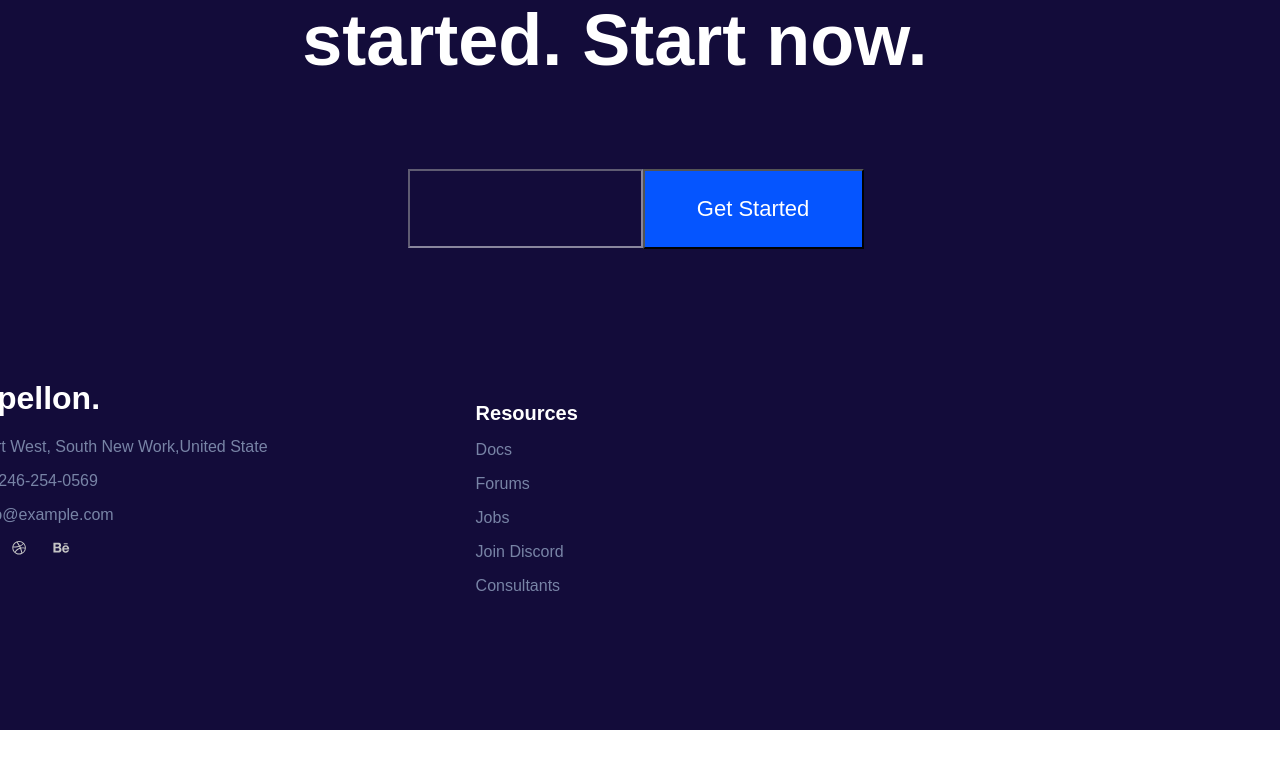
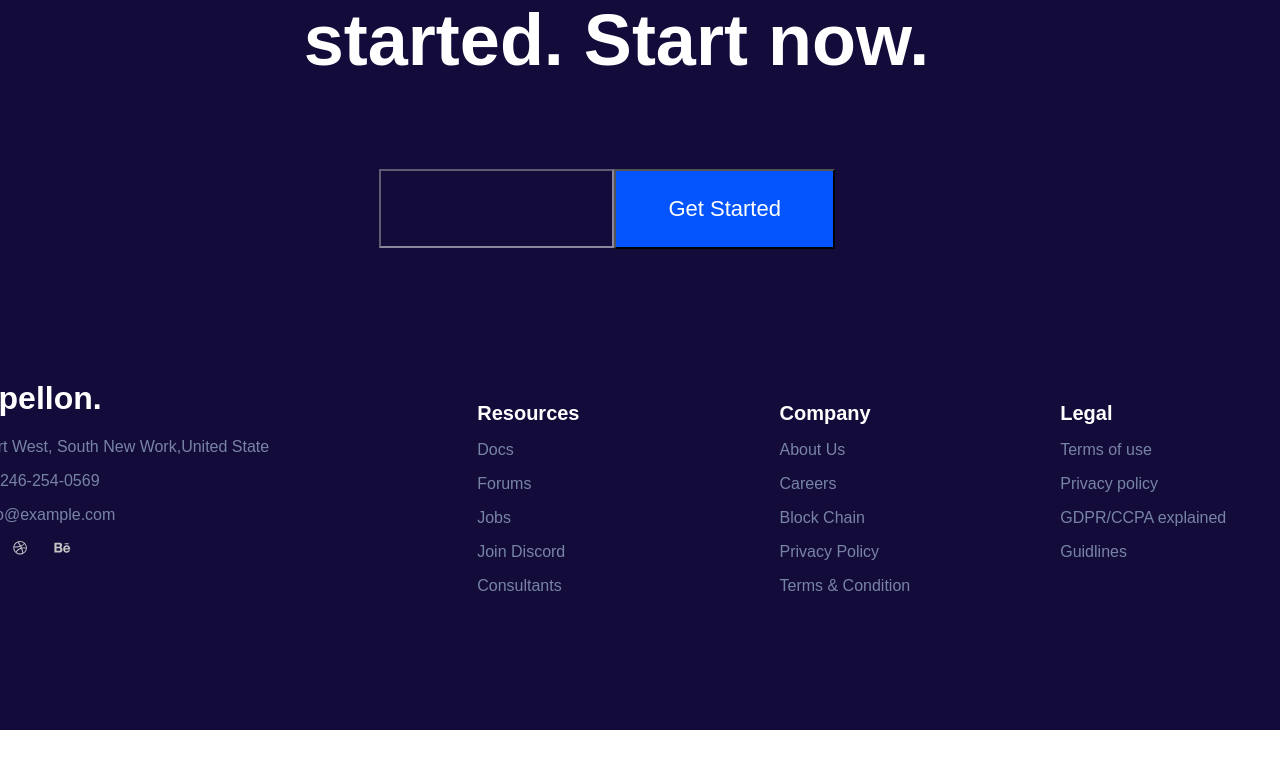
Before and after one commit to il061-rgb/work3, a plain HTML site: page index.html in a window 1280 px wide. Shown: the part 4870-5639 px from the top of the page. Drawn offline with Linux system fonts and the light colour scheme; a script that the page names is missing.

Commit message:
Конец

```diff
--- a/index.html
+++ b/index.html
@@ -322,8 +322,21 @@
                 <p>Consultants</p>
                 </div>
             </div>
-            <div></div>
-            <div></div>
+            <div class="Company">
+                <h1>Company</h1>
+                <p>About Us</p>
+                <p>Careers</p>
+                <p>Block Chain</p>
+                <p>Privacy Policy</p>
+                <p>Terms & Condition</p>
+            </div>
+            <div class="Legal">
+                <h1>Legal</h1>
+                <p>Terms of use</p>
+                <p>Privacy policy</p>
+                <p>GDPR/CCPA explained</p>
+                <p>Guidlines</p>
+            </div>
         </footer>
     </main>
 </body>
--- a/style.css
+++ b/style.css
@@ -496,12 +496,14 @@ border-radius: 30px;
     font-family: Arial, Helvetica, sans-serif;
     position: relative;
     top: 100px;
-    margin-right: -800px;
+    margin-right: -500px;
 }
 
 
 .footer-glava1 h1{
     font-size: 72px;
+    position: relative;
+    right: -300px;
 }
 
 
@@ -513,7 +515,7 @@ border-radius: 30px;
     height: 80px;
     position: relative;
     top: 400px;
-    right: -280px;
+    right: -250px;
     border: 1px;
     border-color: white;
     border-radius: 10px;
@@ -572,3 +574,44 @@ border-radius: 30px;
     color: #7884A6;
     font-size: 16px;
 }
+
+
+.Company {
+    font-family: Arial, Helvetica, sans-serif;
+    position: relative;
+    z-index: 1;
+    top: 620px;
+    left: -200px;
+}
+
+.Company h1{
+    color: white;
+    font-size: 20px;
+}
+
+.Company p{
+    color: #7884A6;
+    font-size: 16px;
+}
+
+
+
+.Legal{
+    font-family: Arial, Helvetica, sans-serif;
+    position: relative;
+    z-index: 1;
+    top: 620px;
+    left: -50px;
+}
+
+
+.Legal h1{
+     color: white;
+    font-size: 20px;
+}
+
+
+.Legal p {
+     color: #7884A6;
+    font-size: 16px;
+}
```
